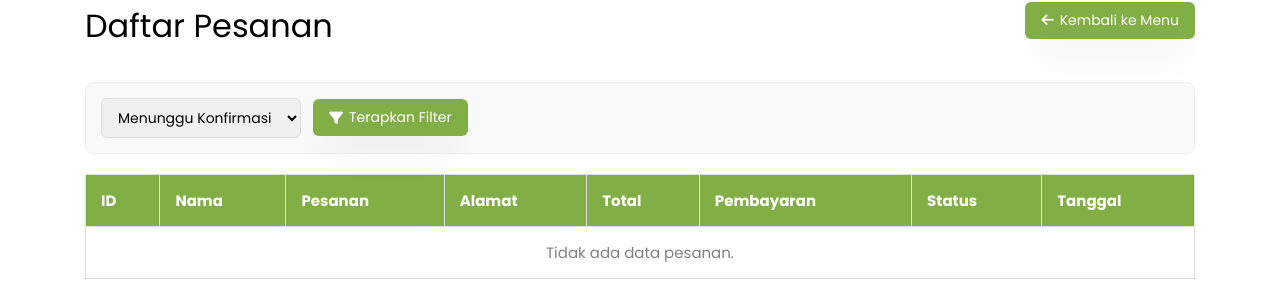
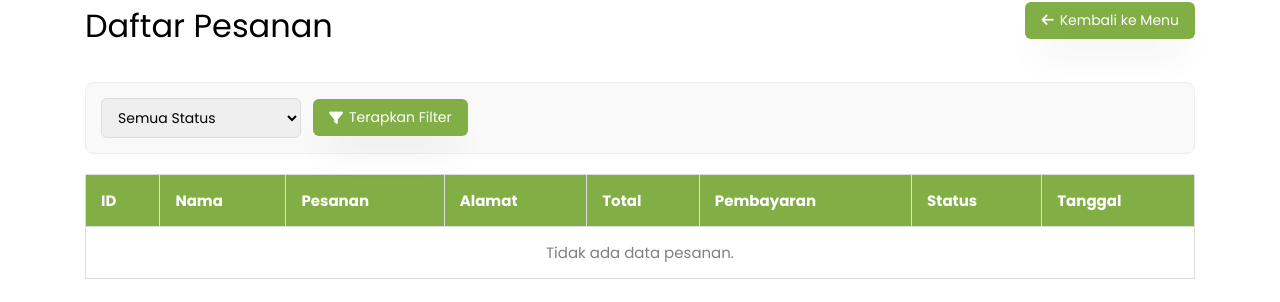
Before and after one commit to mftaa35/AyamKrispyWeb, a PHP site: page /pesanan.php in a window 1280 px wide. Shown: the part 487-789 px from the top of the page. Run offline with PHP 8.4, Linux system fonts and the light colour scheme; data that the repository does not hold is empty; some web fonts are replaced.

Commit message:
Update pesanan.php

```diff
--- a/pesanan.php
+++ b/pesanan.php
@@ -6,10 +6,10 @@ include 'config.php';
 date_default_timezone_set('Asia/Jakarta');
 
 // Default filter jika tidak ada yang dipilih
-$status_filter = isset($_GET['status']) ? $_GET['status'] : 'Menunggu konfirmasi';
+$status_filter = isset($_GET['status']) ? $_GET['status'] : 'all';
 
 // Query SQL dengan filter
-if ($status_filter == 'Menunggu konfirmasi') {
+if ($status_filter == 'all') {
         $sql = "SELECT * FROM orders2 ORDER BY created_at DESC";
 } else {
     $sql = "SELECT * FROM orders2 WHERE status = '$status_filter'";
@@ -250,12 +250,12 @@ function formatDateTime($datetime) {
         <div class="filter-container">
             <form method="GET" style="display: flex; align-items: center; gap: 12px;">
                 <select name="status" class="status-dropdown">
-<!--                     <option value="Menunggu konfirmasi" <?php echo $status_filter == 'Menunggu konfirmasi' ? 'selected' : ''; ?>>Semua Status</option> -->
+                    <option value="all" <?php echo $status_filter == 'all' ? 'selected' : ''; ?>>Semua Status</option>
                         <option value="Menunggu konfirmasi" <?php echo $status_filter == 'Menunggu konfirmasi' ? 'selected' : ''; ?>>Menunggu Konfirmasi</option>
-<!--                         <option value="Pembayaran selesai" <?php echo $status_filter == 'Pembayaran selesai' ? 'selected' : ''; ?>>Pembayaran Selesai</option>
+                        <option value="Pembayaran selesai" <?php echo $status_filter == 'Pembayaran selesai' ? 'selected' : ''; ?>>Pembayaran Selesai</option>
                         <option value="Pesanan Disiapkan" <?php echo $status_filter == 'Pesanan Disiapkan' ? 'selected' : ''; ?>>Pesanan Disiapkan</option>
                         <option value="Pesanan Dikirim" <?php echo $status_filter == 'Pesanan Dikirim' ? 'selected' : ''; ?>>Pesanan Dikirim</option>
-                        <option value="Pesanan Selesai" <?php echo $status_filter == 'Pesanan Selesai' ? 'selected' : ''; ?>>Pesanan Selesai</option> -->
+                        <option value="Pesanan Selesai" <?php echo $status_filter == 'Pesanan Selesai' ? 'selected' : ''; ?>>Pesanan Selesai</option>
                 </select>
 
                 <button type="submit" class="btn btn-green">
```
